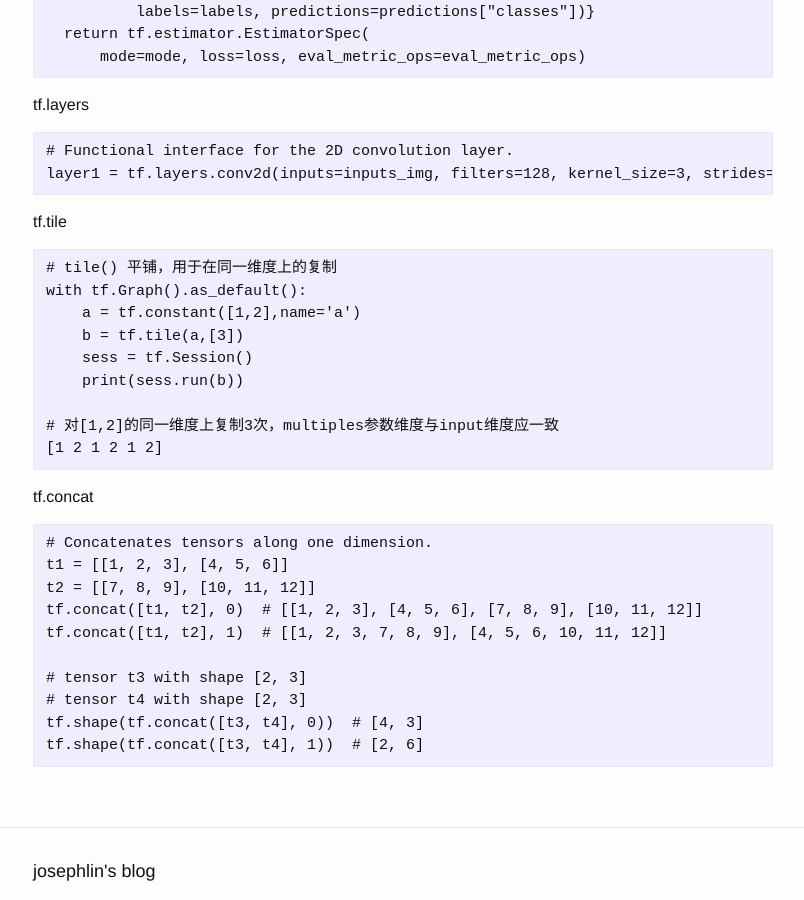
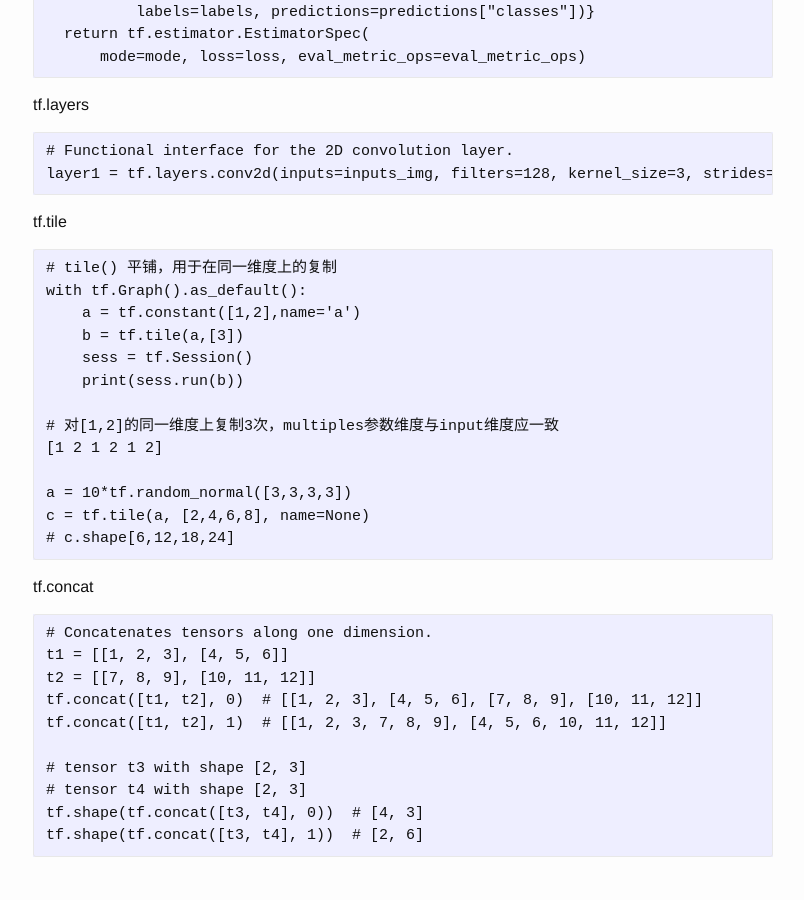
Before and after one commit to josephstalin117/josephstalin117.github.io, a Jekyll site: the page built from _posts/2018-6-09-tensorflow.markdown, in a window 1280 px wide and 900 px high, scrolled down 3464 px. Shown: the whole window, without its empty margins (237-1041 px from the left). Built offline with Jekyll 4.4.1, drawn with Linux system fonts in a browser that asks for light colours.

Commit message:
edit tf.tile

````diff
--- a/_posts/2018-6-09-tensorflow.markdown
+++ b/_posts/2018-6-09-tensorflow.markdown
@@ -181,6 +181,10 @@ with tf.Graph().as_default():
 
 # 对[1,2]的同一维度上复制3次，multiples参数维度与input维度应一致
 [1 2 1 2 1 2]
+
+a = 10*tf.random_normal([3,3,3,3])
+c = tf.tile(a, [2,4,6,8], name=None)
+# c.shape[6,12,18,24]
 ```
 
 tf.concat
````
